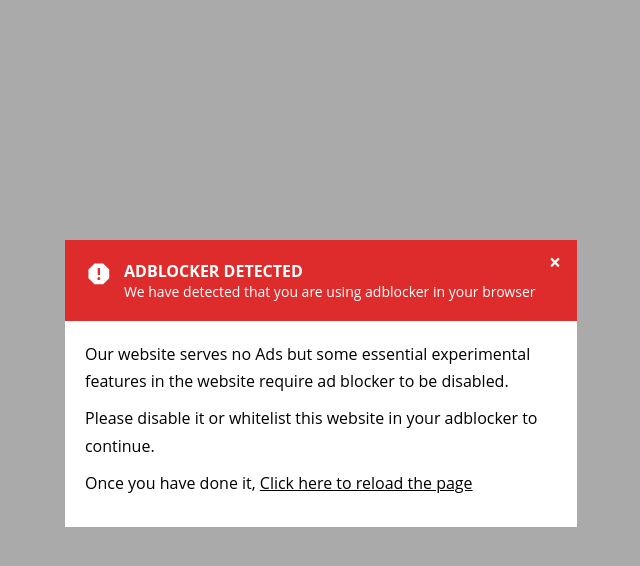
After one commit to Prabesh01/cram4exam, a Django app: page /chotto-matte/ in a window 1280 px wide. The commit adds this page. Shown: the top 566 px of the page, without its empty margins (319-959 px from the left). Run offline with Django 5.2, Linux system fonts and the light colour scheme; parts of the project's set-up code (start-up, migrations or seed data) failed here and were passed over; some libraries are stand-ins or nearby versions.

Commit message:
solid adblocker detecter implemented

```diff
--- /dev/null
+++ b/app/templates/ad.html
@@ -0,0 +1,73 @@
+<title>Hol’ Up - Y Ad Blocker ;/</title>
+<script src="https://cdn.rawgit.com/sitexw/FuckAdBlock/v4.x/fuckadblock.min.js"></script>
+<style>
+/* Design borrowed from: https://codepen.io/yuukithemes/pen/JZVmaP*/
+div[class^="ykwrp_"]{display:none}
+.ykth-inner{font-family:"Open Sans","Roboto",Segoe UI,sans-serif;background:#FFF;position:fixed;width:40%;left:0;right:0;top:30%;margin:auto}
+div[class^="ykwrp_"]:before,#ykth:before{content:"";position:fixed;background:#00000055;top:0;left:0;right:0;bottom:0;width:100%;height:100%}
+.ykth-head{background:#de2b2b;color:#FFF;padding:20px}
+.ykth-head>svg{float:left;margin:0 9px 0 0;animation:shake .82s cubic-bezier(.36,.07,.19,.97) 7;transform:translate3d(0,0,0);backface-visibility:hidden;perspective:1000px}
+.ykth-head>i{position:absolute;top:16px;right:16px;cursor:pointer;line-height:13px;font-size:21px;font-weight:700;font-style:normal}
+.ykth-head>b{font-size:16px;font-weight:700;text-transform:uppercase}
+.ykth-head>p{margin:0 0 0 35px;font-size:14px}
+.ykth-body{padding:20px;font-size:100%;line-height:1.7}
+.ykth-body>p{margin:0 0 10px}
+@keyframes shake{10%,90%{transform:translate3d(-1px,0,0)}20%,80%{transform:translate3d(2px,0,0)}30%,50%,70%{transform:translate3d(-4px,0,0)}40%,60%{transform:translate3d(4px,0,0)}}
+</style>
+<div id="ykth"><div class="ykth-inner">
+<div class='ykth-head'>
+<svg style="width:30px;height:30px" viewBox="0 0 26 26"><path fill="#FFFFFF" d="M13,13H11V7H13M12,17.3A1.3,1.3 0 0,1 10.7,16A1.3,1.3 0 0,1 12,14.7A1.3,1.3 0 0,1 13.3,16A1.3,1.3 0 0,1 12,17.3M15.73,3H8.27L3,8.27V15.73L8.27,21H15.73L21,15.73V8.27L15.73,3Z"/></svg>
+<b>Adblocker Detected</b>
+<p>We have detected that you are using adblocker in your browser</p>
+<i class="close" onclick="document.getElementById(ykrd1).style.display=&quot;none&quot;">&#215</i>
+</div>
+<div class='ykth-body'>
+<p>Our website serves no Ads but some essential experimental features in the website require ad blocker to be disabled.</p>
+<p>Please disable it or whitelist this website in your adblocker to continue.</p>
+<p>Once you have done it, <a href="/" style="text-decoration:underline; color:inherit;">Click here to reload the page</a></p>
+</div>
+<!-- Start Condition When JS Disable -->
+<noscript>
+<div class="ykth-body">
+	<p>Javascript is disabled in your web browser.</p>
+	<p>For full functionality of this site it is necessary to enable JavaScript. Here are the <a href="https://www.enable-javascript.com/" target="_blank"> instructions how to enable JavaScript in your web browser</a>.</p>
+</div>
+<style>#ykth{display:block;}.ykth-inner>.ykth-body{display:none;}.ykth-head>b,.ykth-head>p{font-size:0}.ykth-head>b:before{content:"Javascript Detected";font-size:16px}.ykth-head>p:before{content:"We have detected that you are disable javascript in your browser";font-size:14px}</style>
+</noscript>
+<!-- End Condition When JS Disable -->
+</div></div>
+<script>
+  // code borrowed from: https://codepen.io/offminded/pen/VQNqZM
+  //detect adblock (using https://fuckadblock.sitexw.fr/)
+  // Function called if AdBlock is detected
+  function adBlockDetected() {
+   console.log("ad-block: detected!");
+  }
+
+  function adBlockNotDetected() {
+   console.log("no ad-block: undetected!");
+   window.location="{% url 'home' %}";
+  }
+
+
+  // We look at whether FuckAdBlock already exists.
+  if(typeof fuckAdBlock !== 'undefined' || typeof FuckAdBlock !== 'undefined') {
+    adBlockDetected();
+  } else {
+    // Otherwise, you import the script FuckAdBlock
+    var importFAB = document.createElement('script');
+    importFAB.onload = function() {
+      fuckAdBlock.onDetected(adBlockDetected);
+      fuckAdBlock.onNotDetected(adBlockNotDetected);
+    };
+    importFAB.onerror = function() {
+      // If the script does not load (blocked, integrity error, ...)
+      // Then a detection is triggered
+      adBlockDetected();
+    };
+    importFAB.integrity = 'sha256-xjwKUY/NgkPjZZBOtOxRYtK20GaqTwUCf7WYCJ1z69w=';
+    importFAB.crossOrigin = 'anonymous';
+    importFAB.src = 'https://cdnjs.cloudflare.com/ajax/libs/fuckadblock/3.2.1/fuckadblock.min.js';
+    document.head.appendChild(importFAB);
+  }
+</script>
--- a/app/urls.py
+++ b/app/urls.py
@@ -21,6 +21,8 @@ urlpatterns = [
     path('leaderboard/', views.leaderboard, name='lb'),
     path('saved/', views.get_saves, name='saves'),
 
+    path('chotto-matte/', views.ad_detected,name='ad_detected'),
+
     path('cwteam/', views.cwteam, name='cwteam'),
     path('cwteam/set-cw-status/', views.set_cw_status, name='set-cw_status'),
 path('cwteam/create/', views.create_team, name='create_team'),
--- a/app/views.py
+++ b/app/views.py
@@ -14,6 +14,9 @@ from datetime import timedelta
 from datetime import datetime, time
 
 from collections import defaultdict
+
+def ad_detected(request):
+    return render(request, 'ad.html')
 
 def generate_daily_questions(user):
     existing_questions = DailyQuestion.objects.filter(user=user).values_list('question', flat=True)
```
Also changed, not shown: app/templates/base.html (+36 -0 lines).
